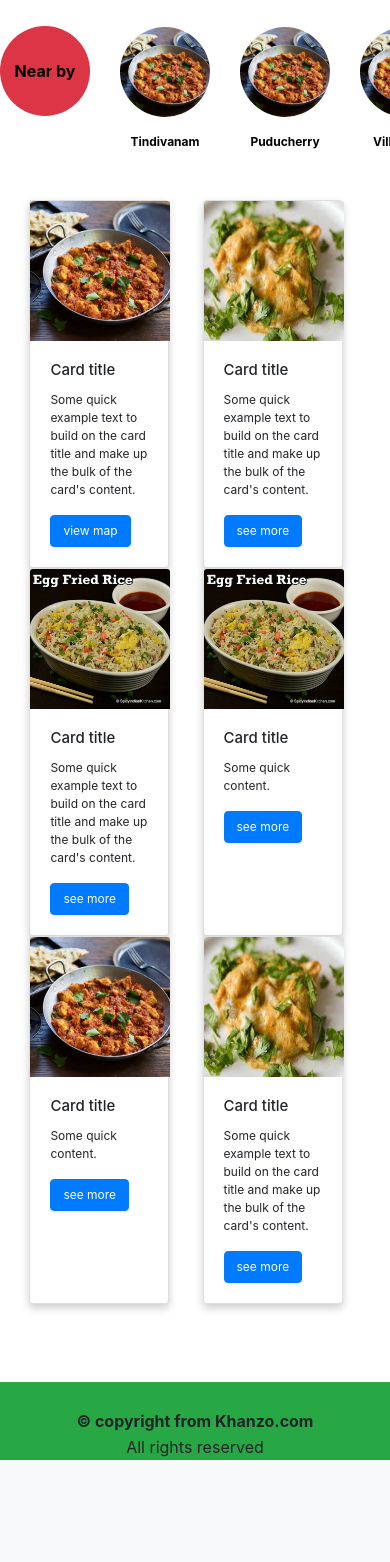
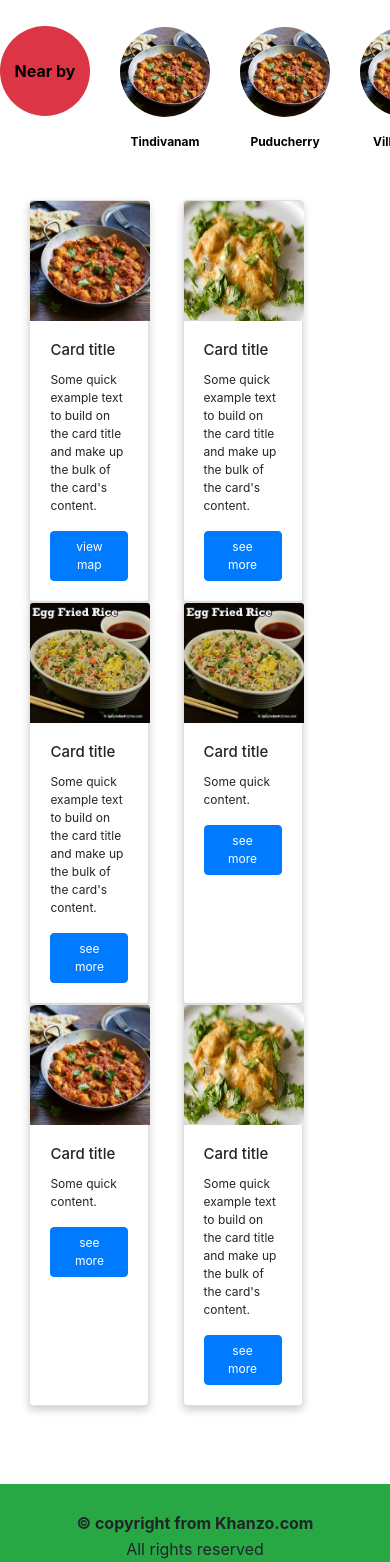
Before and after one commit to Vigneshwaran3112/Khanzo, a Django app: page /store/ in a window 390 px wide. Shown: the part 142-1704 px from the top of the page. Before the commit the page ends 1602 px from the top, so only its background shows below. Run offline with Django 3.2, Linux system fonts and the light colour scheme; some libraries are stand-ins or nearby versions.

Commit message:
Update style.css

```diff
--- a/food/static/style.css
+++ b/food/static/style.css
@@ -79,8 +79,8 @@
 		margin: 4%;
 	}
 	.storeimg{
-		max-width: 140px;
-		height: 140px;
+		max-width: 120px;
+		height: 120px;
 	}
 	.storefont{
 		font-size: 12px;
@@ -89,7 +89,7 @@
 		font-size: 15px;
 	}
 	.storesubcard{
-		max-width: 140px;
+		max-width: 120px;
 	}
 
 
@@ -102,10 +102,10 @@
 		font-size: 12px;
 	}
 	.serviceimg{
-		max-width: 150px;
-		height: 150px;
+		max-width: 120px;
+		height: 120px;
 	}
 	.servicesubcard{
-		max-width: 150px;
+		max-width: 120px;
 	}
 }
```
